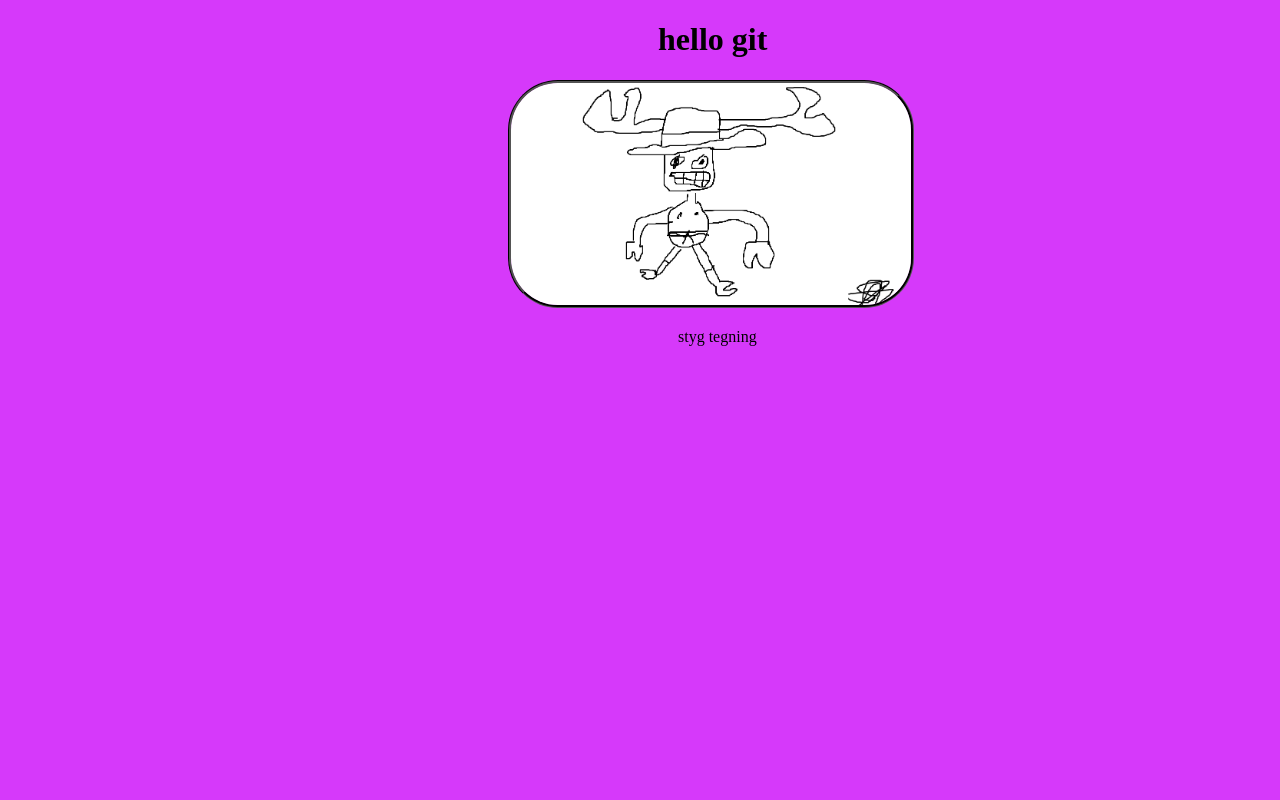
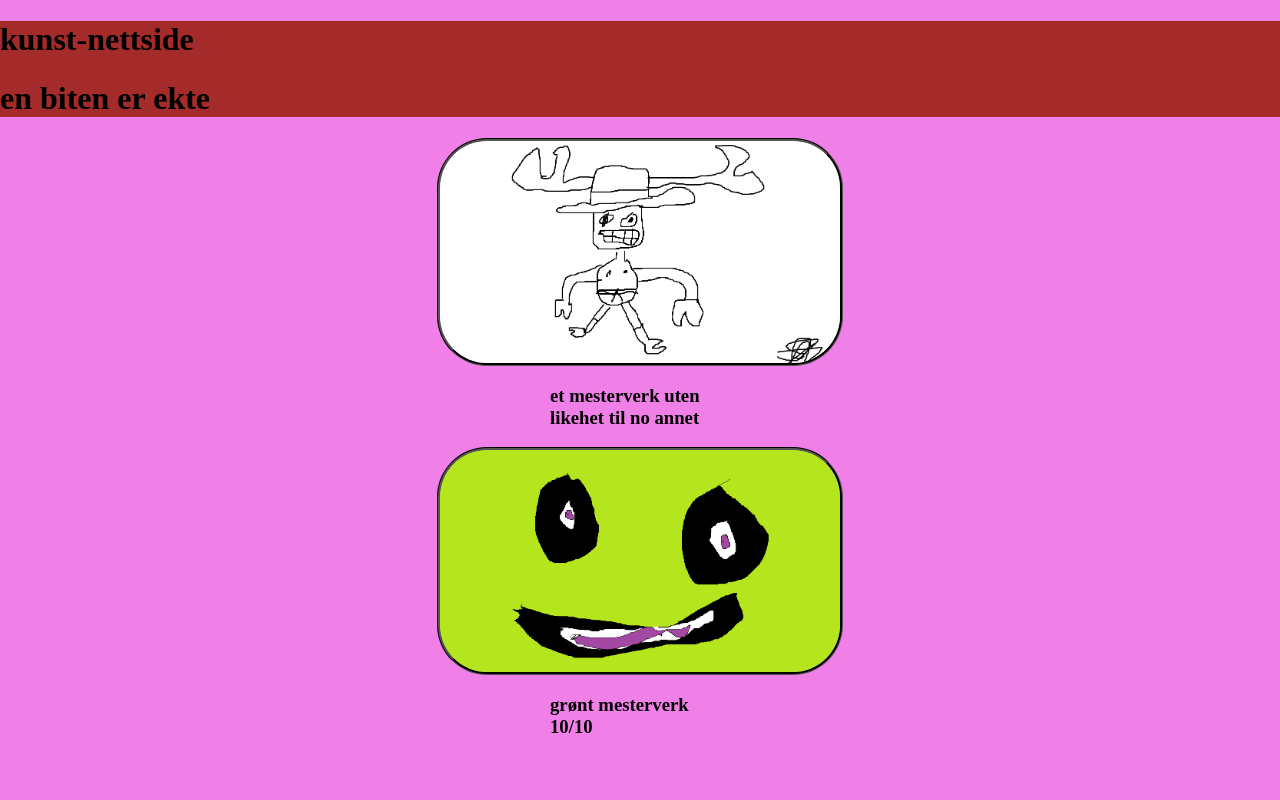
Before and after one commit to sebzalo/gitweek1, a plain HTML site: page index.html in a window 1280 px wide. Shown: the top 800 px of the page. Drawn offline with Linux system fonts and the light colour scheme.

Commit message:
added one more image and made the footer better

```diff
--- a/index.html
+++ b/index.html
@@ -6,10 +6,44 @@
     <title>nettside</title>
     <link rel="stylesheet" href="style.css" />
   </head>
+  <header>
+    <h1>kunst-nettside</h1>
+    <h1>en biten er ekte</h1>
+  </header>
+  <body>
+    <main>
+      <section class="column">
+        <img src="chopper.png" alt="styg tegning" />
+        <h3>et mesterverk uten likehet til no annet</h3>
+      </section>
 
-  <body>
-    <h1>hello git</h1>
-    <img src="chopper.png" alt="styg tegning" />
-    <p>styg tegning</p>
+      <section class="column">
+        <img src="Uten navn.png" alt="jokaren" />
+        <h3>grønt mesterverk 10/10</h3>
+      </section>
+    </main>
   </body>
+  <footer>
+    <section>
+      <p>reviwe</p>
+      <p>styg tegning</p>
+    </section>
+  </footer>
 </html>
+
+<!-- <header>
+      <nav></nav>
+    </header>
+     toppen av nettiseden
+    <a></a>
+    <main></main>
+     hoveddelen til nettsiden
+    <footer></footer>
+     bunnen av nettsiden
+    <section>
+      <figure>
+        <img />
+        <figcaption></figcaption>
+      </figure>
+    </section>
+    USKE LAPP-->
--- a/style.css
+++ b/style.css
@@ -1,21 +1,39 @@
 body {
-  background-color: rgb(214, 57, 250);
+  margin: 0;
+  padding: 0;
+  box-sizing: border-box;
+  background-color: rgb(240, 128, 231);
+  width: 100vw;
+}
+
+header {
+  background-color: brown;
 }
 
 img {
+  align-items: center;
+  display: flex;
+  margin: auto;
   width: 400px;
-  height: auto;
-  margin-left: 500px;
   border-style: groove;
   border: 400%;
   border-color: black;
   border-radius: 50px;
 }
 
-h1 {
-  margin-left: 650px;
+main h3 {
+  margin-left: 550px;
+  margin-right: 550px;
 }
 
-p {
-  margin-left: 670px;
+footer {
+  background-color: blue;
+
+  margin-top: 50%;
+  padding-top: auto;
+  padding-bottom: 10px;
 }
+
+footer text {
+  padding-right: 50%;
+}
```
Also changed, not shown: Uten navn.png (added).
